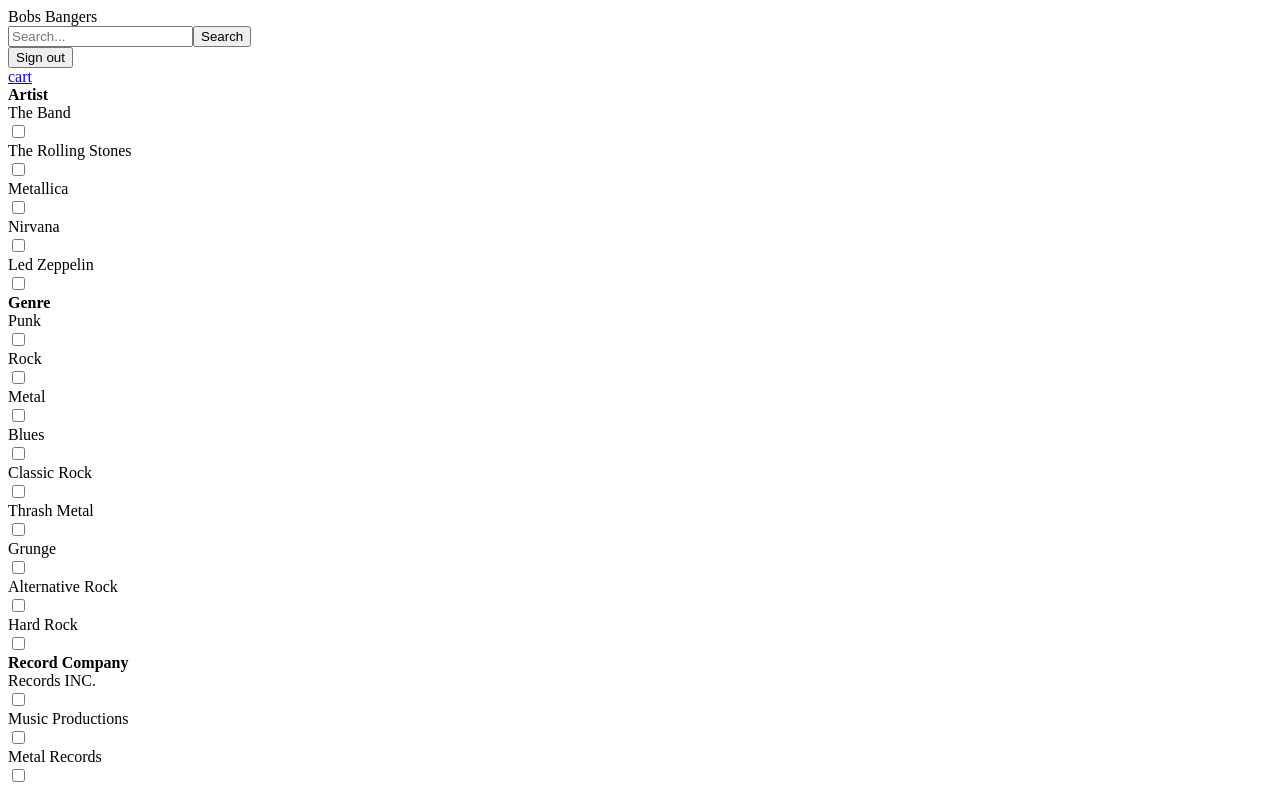
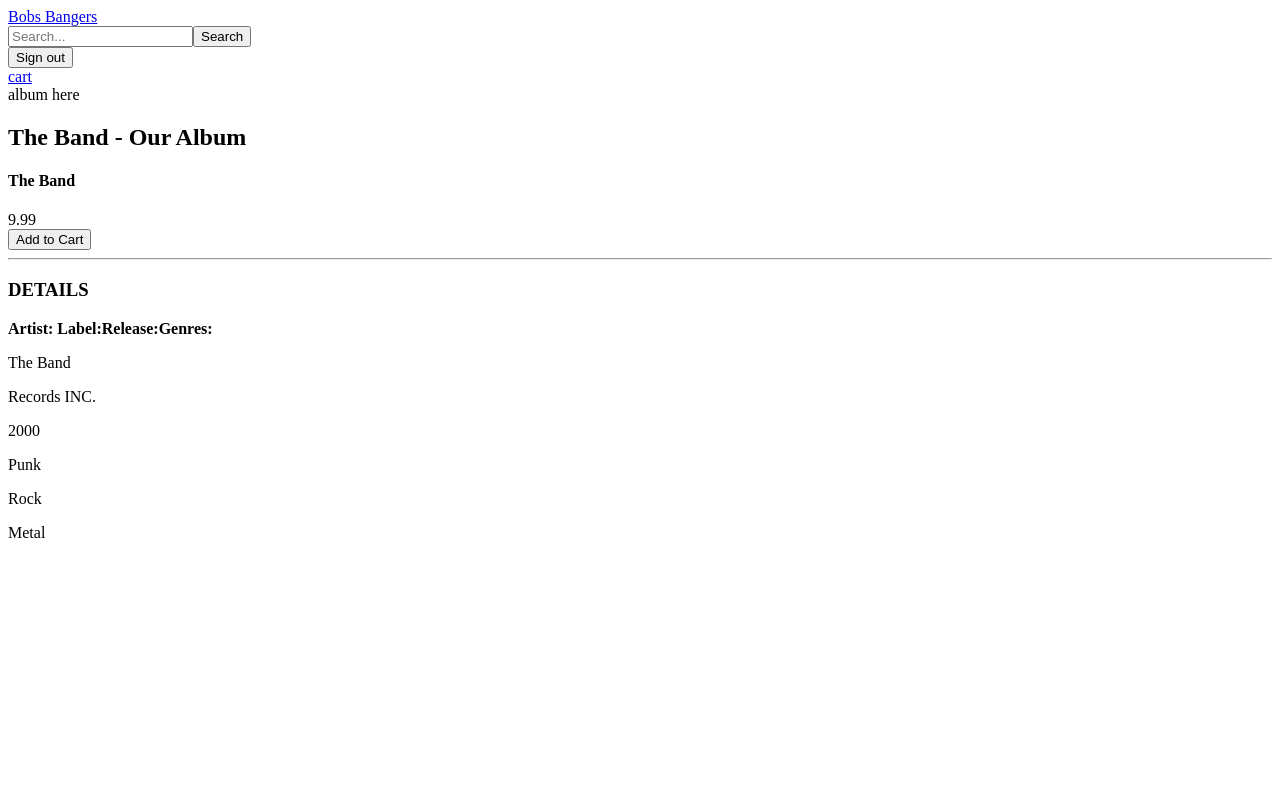
Before and after one commit to pkekkonen/music-webstore, a React (Vite) app: page /products/1 in a window 1280 px wide. Shown: the top 786 px of the page. Built offline with nearby package versions, Linux system fonts and the light colour scheme.

Commit message:
added links

```diff
--- a/src/components/Body.jsx
+++ b/src/components/Body.jsx
@@ -5,8 +5,8 @@
 function Body() {
   return (
     <>
-     <ProductBrowse/>
       <Routes>
+        <Route path="/" element={<ProductBrowse />} />
         <Route path="/products/:id" element={<ViewProduct />} />
       </Routes>
     </>
--- a/src/components/Header.jsx
+++ b/src/components/Header.jsx
@@ -1,10 +1,12 @@
+import { Link } from "react-router-dom";
 import HeaderIcons from "./HeaderIcons";
 import HeaderSearch from "./HeaderSearch";
 
 function Header() {
   return (
-    <>
+    <><Link to="/">
     <div>Bobs Bangers</div>
+    </Link>
       <div>
         <HeaderSearch />
         <HeaderIcons/>
--- a/src/components/ProductFacts.jsx
+++ b/src/components/ProductFacts.jsx
@@ -4,7 +4,7 @@
     return (
       <>
         <div>
-          <h3>FACTS</h3>
+          <h3>DETAILS</h3>
           <div>
             <strong>Artist: </strong>
             <strong>Label:</strong>
--- a/src/components/ProductListItem.jsx
+++ b/src/components/ProductListItem.jsx
@@ -1,3 +1,10 @@
+/* eslint-disable react/prop-types */
+import { Link } from "react-router-dom";
+
 export default function ProductListItem({ product }) {
-  return <>{product.title}</>;
+  return (
+    <>
+      <Link to={`/products/${product.id}`}>{product.title}</Link>
+    </>
+  );
 }
```
